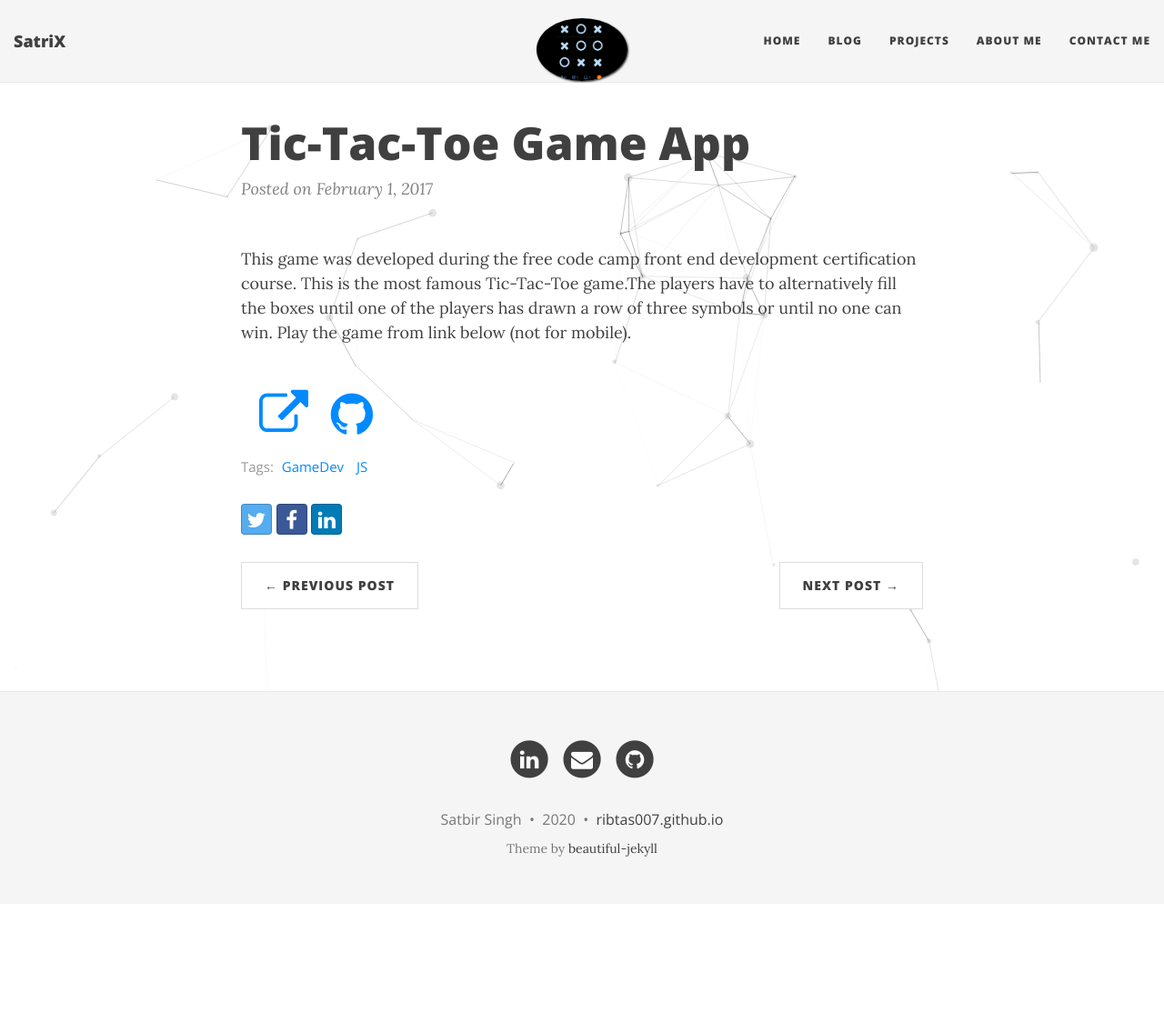
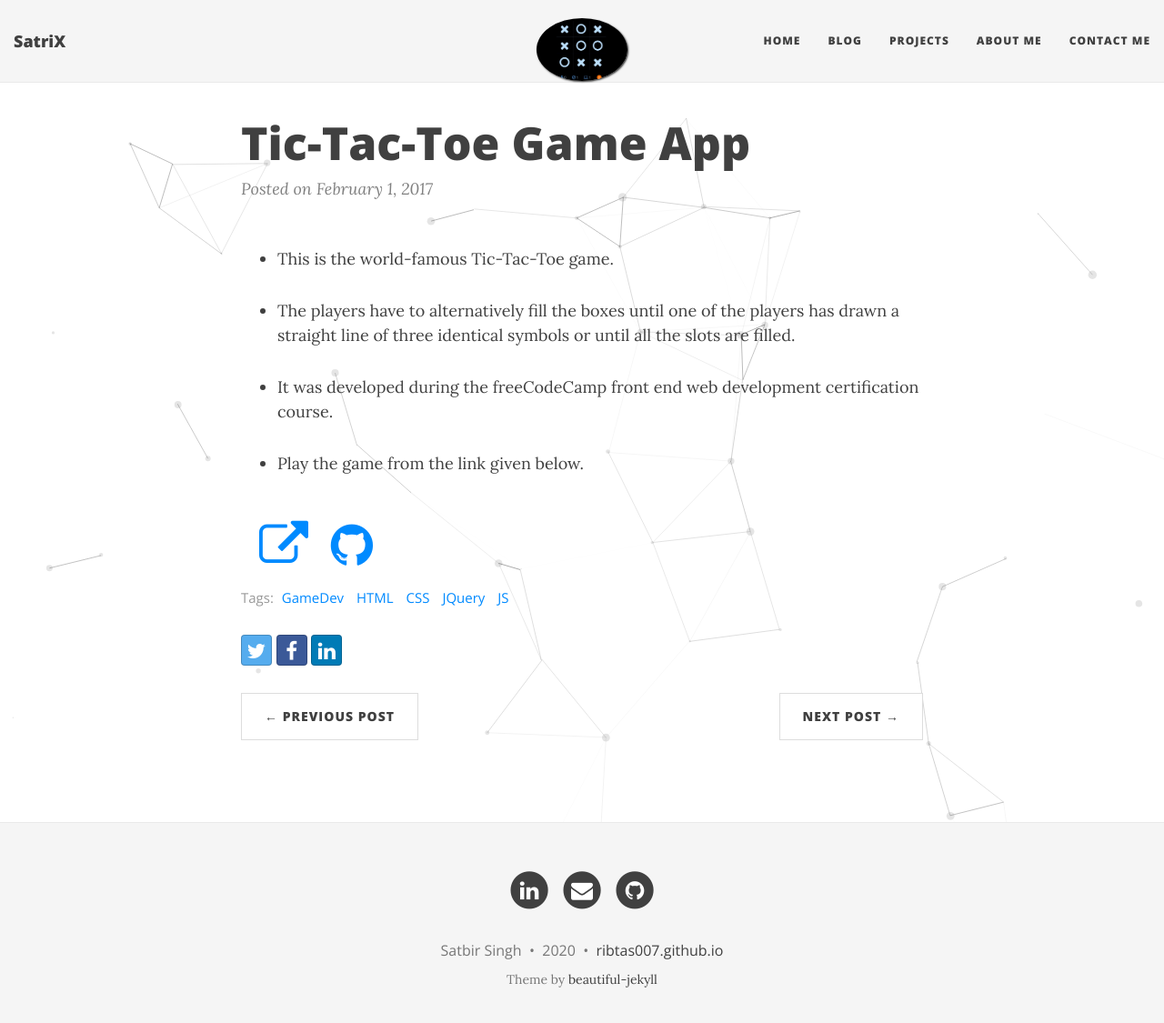
Before and after one commit to RIBTAS007/Ribtas007.github.io, a Jekyll site: the page built from _posts/2017-02-01-Tic-Tac-Toe game app.md, in a window 1280 px wide and 1145 px high. Shown: the top 1125 px of the window at 91% size. Built offline with Jekyll 4.4.1, drawn with Linux system fonts in a browser that asks for light colours; nearby versions of some CDN libraries; comment, search, counter and statistics services are not loaded.

Commit message:
Updated TTG content

```diff
--- a/_posts/2017-02-01-Tic-Tac-Toe game app.md
+++ b/_posts/2017-02-01-Tic-Tac-Toe game app.md
@@ -2,13 +2,16 @@
 title: "Tic-Tac-Toe Game App"
 start: 2017-02-01
 categories: project
-tags: [GameDev, JS]
+tags: [GameDev, HTML, CSS, JQuery, JS]
 code: https://github.com/RIBTAS007/TIC-TAC-TOE
 demo: https://ribtas007.github.io/TIC-TAC-TOE/
 image: /img/project-imgs/Tic tac toe.jpg
 ---
 
+* This is the world-famous Tic-Tac-Toe game.
 
-This game was developed during the free code camp front end development certification course. This is the most famous
-Tic-Tac-Toe game.The players have to alternatively fill the boxes until one of the players has drawn a row of three symbols
-or until no one can win. Play the game from link below (not for mobile).
+* The players have to alternatively fill the boxes until one of the players has drawn a straight line of three identical symbols or until all the slots are filled.
+
+* It was developed during the freeCodeCamp front end web development certification course.
+
+* Play the game from the link given below.
```
